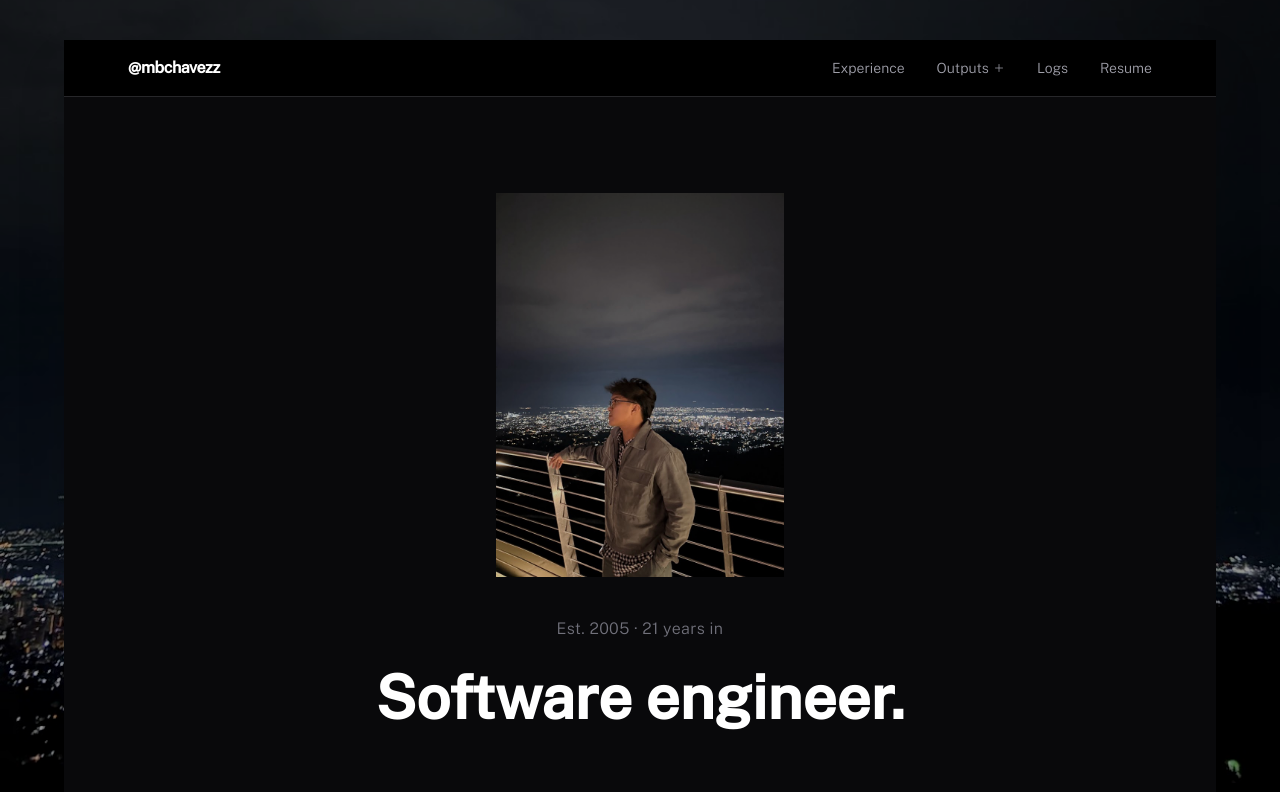
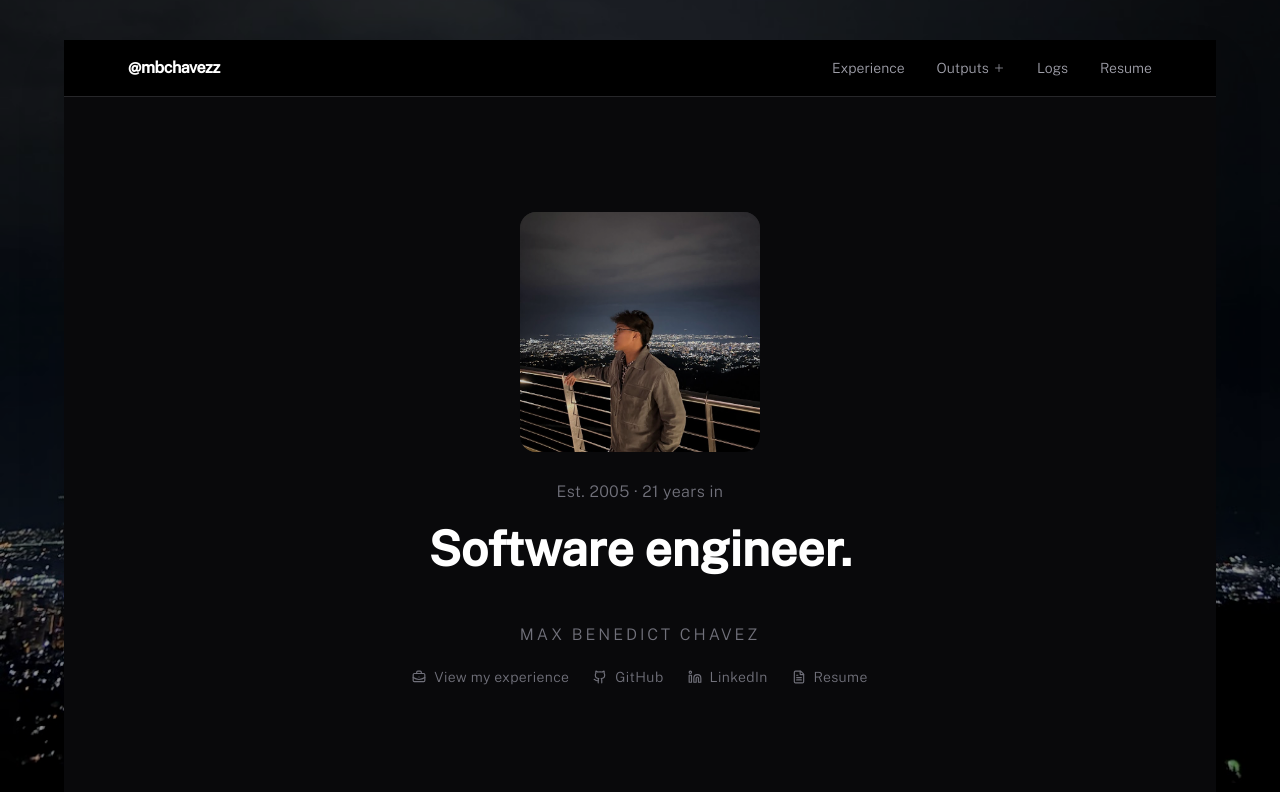
Before and after one commit to mbchavez27/mbchavezzportfolio, a React (Vite) app: page / in a window 1280 px wide. Shown: the top 792 px of the page. Built offline with nearby package versions, Linux system fonts and the light colour scheme.

Commit message:
style(home): square rounded portrait and slightly smaller hero

```diff
--- a/src/features/home/components/Introduction.tsx
+++ b/src/features/home/components/Introduction.tsx
@@ -21,21 +21,21 @@ export default function Introduction({ portraitSrc, hoverPortraitSrc, callToActi
 
   return (
     <section className="bg-zinc-950">
-      <div className="page-container min-h-[calc(100svh-3.5rem)] lg:min-h-[calc(100svh-6rem)] flex flex-col items-center justify-center text-center gap-6 py-16 md:py-24">
+      <div className="page-container min-h-[calc(100svh-3.5rem)] lg:min-h-[calc(100svh-6rem)] flex flex-col items-center justify-center text-center gap-5 py-16 md:py-24">
         <motion.div
           {...revealOnLoad({ y: 16 })}
           onPointerUp={(event) => event.pointerType !== "mouse" && setShowHoverPortrait((shown) => !shown)}
-          className="group relative w-52 sm:w-64 md:w-72 aspect-[3/4] bg-zinc-900 overflow-hidden mb-4"
+          className="group relative w-44 sm:w-52 md:w-60 aspect-square rounded-2xl bg-zinc-900 overflow-hidden mb-2"
         >
           <img
             src={portraitSrc}
             alt="Max Benedict Chavez"
-            className="absolute inset-0 w-full h-full object-cover object-center"
+            className="absolute inset-0 w-full h-full object-cover object-[center_70%]"
           />
           <img
             src={hoverPortraitSrc}
             alt=""
-            className={`absolute inset-0 w-full h-full object-cover object-center group-hover:opacity-100 transition-opacity duration-700 ${showHoverPortrait ? "opacity-100" : "opacity-0"}`}
+            className={`absolute inset-0 w-full h-full object-cover object-[center_70%] group-hover:opacity-100 transition-opacity duration-700 ${showHoverPortrait ? "opacity-100" : "opacity-0"}`}
           />
           <div className="absolute inset-0 bg-black/20" />
         </motion.div>
@@ -49,7 +49,7 @@ export default function Introduction({ portraitSrc, hoverPortraitSrc, callToActi
 
         <motion.h1
           {...revealOnLoad({ y: 16, delay: 0.3 })}
-          className="font-display text-white text-4xl md:text-6xl font-semibold leading-snug"
+          className="font-display text-white text-3xl md:text-5xl font-semibold leading-snug"
         >
           <RotatingRoles />
         </motion.h1>
```
